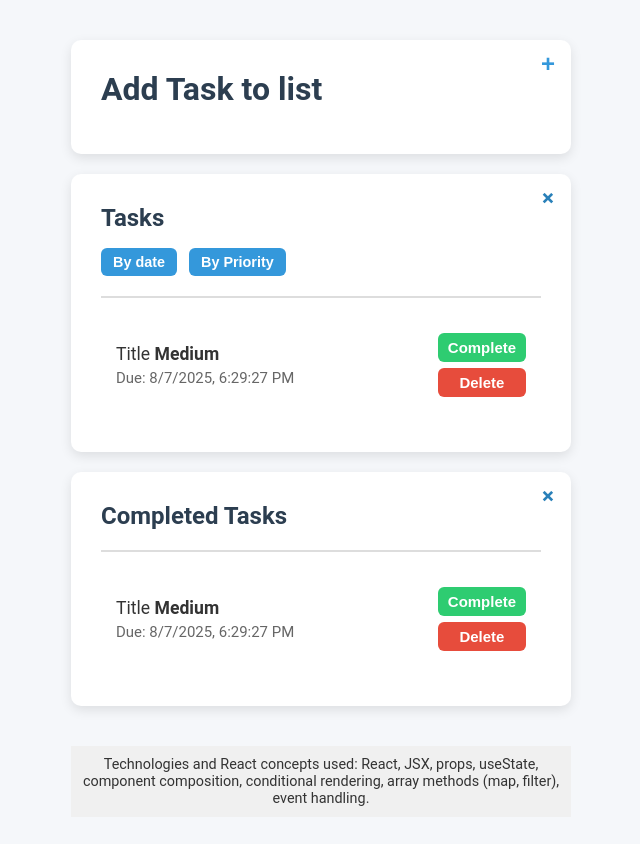
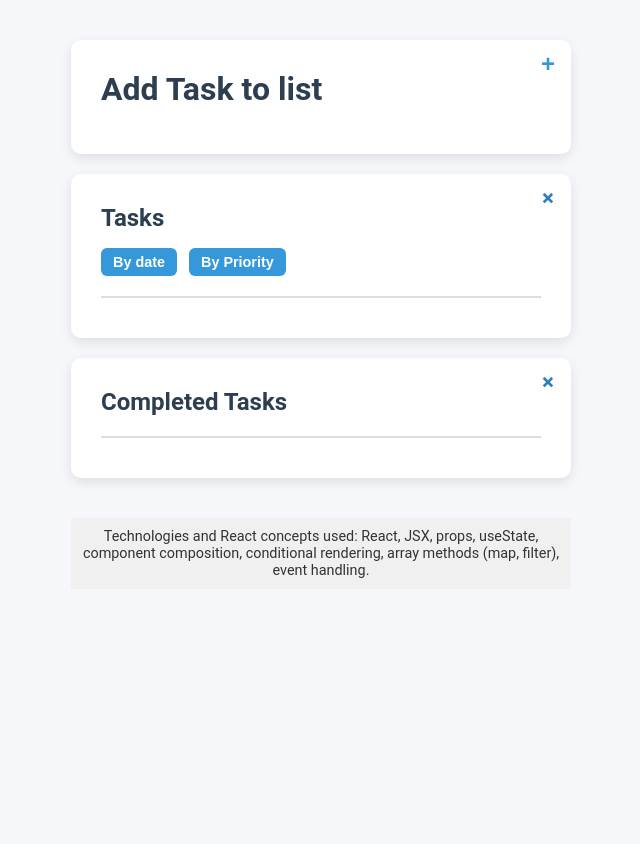
Before and after one commit to AlexCitron/react_js_edu, a React (Vite) app in the folder task_list_project/: page / in a window 1280 px wide. Shown: the top 844 px of the page, without its empty margins (319-959 px from the left). After the commit the page ends 800 px from the top, so only its background shows below. Built offline with nearby package versions, Linux system fonts and the light colour scheme.

Commit message:
REF Intermediate tasksList and completed tasksList excluded. List of tasks now dislplays tasks added.

```diff
--- a/task_list_project/src/App.jsx
+++ b/task_list_project/src/App.jsx
@@ -1,14 +1,18 @@
 import Footer from "./components/footer.jsx";
 import FormsContainer from "./components/forms.container.jsx";
+import {useState} from "react";
 
 export default function App() {
+    const [tasks, setTasks] = useState([]);
+    const [completedTasks, setCompletedTasks] = useState([]);
 
   return (
     <div className='app'>
-        <FormsContainer className='task-add-container'/>
-        <FormsContainer className='task-container'/>
-        <FormsContainer className='completed-task-container'/>
+        <FormsContainer className='task-add-container' setTasks={setTasks} tasks={tasks} />
+        <FormsContainer className='task-container' tasks={tasks} setTasks={setTasks} />
+        <FormsContainer className='completed-task-container' completedTasks={completedTasks} setCompletedTasks={setCompletedTasks} />
         <Footer />
+        {/*<button onClick={() => console.log(tasks)}>Check tasks</button>*/}
     </div>
   )
 }
--- a/task_list_project/src/components/add.tasks.form.jsx
+++ b/task_list_project/src/components/add.tasks.form.jsx
@@ -1,14 +1,47 @@
-export default function AddTaskForm() {
+import {useState} from "react";
+
+export default function AddTaskForm({setTasks, tasks}) {
+
+    const [title, setTitle] = useState('')
+    const [priority, setPriority] = useState('Low')
+    const [dueDate, setDueDate] = useState('')
+
+    function handleSubmit(e) {
+        e.preventDefault();
+        if(title.trim() && dueDate){
+            addTask({title, priority, dueDate})
+            setTitle("")
+            setPriority("Low")
+            setDueDate("")
+        }
+    }
+
+    function addTask(task) {
+        setTasks([...tasks, {...task, completed: false, id: Date.now()}])
+    }
+
     return (
-        <form action="" className='task-form'>
-            <input type='text' value={""} placeholder="Task title" required/>
-            <select value={""}>
+        <form action="" className='task-form' onSubmit={handleSubmit}>
+            <input
+                onChange={(e) => setTitle(e.target.value) }
+                type='text'
+                value={title}
+                placeholder="Task title"
+                required/>
+            <select
+                value={priority}
+                onChange={(e) => setPriority(e.target.value)}
+            >
                 <option value="High">High</option>
                 <option value="Medium">Medium</option>
                 <option value="Low">Low</option>
             </select>
-            <input type='datetime-local' required/>
-            <button type="submit">Add task</button>
+            <input
+                onChange={(e) => setDueDate(e.target.value)}
+                type='datetime-local'
+                value={dueDate}
+                required/>
+            <button type="submit" >Add task</button>
         </form>
         )
 }
--- a/task_list_project/src/components/current.tasks.form.jsx
+++ b/task_list_project/src/components/current.tasks.form.jsx
@@ -1,13 +1,9 @@
 import TaskList from "./task.list.jsx";
 
-export default function CurrentTaskForm() {
+export default function CurrentTaskForm({tasks, setTasks}) {
     return (
         <>
-            <div className="sort-controls">
-                <button className="sort-button">By date</button>
-                <button className="sort-button">By Priority</button>
-            </div>
-            <TaskList />
+            <TaskList tasks={tasks} setTasks={setTasks}/>
         </>
     )
 }
--- a/task_list_project/src/components/forms.container.jsx
+++ b/task_list_project/src/components/forms.container.jsx
@@ -1,11 +1,11 @@
 import { useState } from "react";
 import AddTaskForm from "./add.tasks.form.jsx";
-import CurrentTaskForm from "./current.tasks.form.jsx";
-import CompletedTasksForm from "./completed.tasks.form.jsx";
 import ButtonCloseOpenForm from "./button.close.form.jsx";
-import toggleSection from "../handlers/handle.ButtonCloseOpenClick.js";
+import toggleSection from "../handlers/toggleSection.js";
+import TaskList from "./task.list.jsx";
 
-export default function FormsContainer({className}) {
+
+export default function FormsContainer({className, tasks, setTasks, completedTasks, setCompletedTasks}) {
 
     const [openSection, setOpenSection] = useState({
         addTasksForm: false,
@@ -21,7 +21,7 @@ export default function FormsContainer({className}) {
                     <ButtonCloseOpenForm
                         className={`close-button${openSection.addTasksForm ? ' open' : ''}` }
                         onClick={() => toggleSection('addTasksForm', setOpenSection)} />
-                    {openSection.addTasksForm && <AddTaskForm />}
+                    {openSection.addTasksForm && <AddTaskForm tasks={tasks} setTasks={setTasks}/>}
                 </div>
             )
         case "task-container":
@@ -31,7 +31,11 @@ export default function FormsContainer({className}) {
                     <ButtonCloseOpenForm
                         className={`close-button${openSection.tasksForm ? ' open' : ''}` }
                         onClick={() => toggleSection('tasksForm', setOpenSection)}/>
-                    {openSection.tasksForm && <CurrentTaskForm />}
+                    <div className="sort-controls">
+                        <button className="sort-button">By date</button>
+                        <button className="sort-button">By Priority</button>
+                    </div>
+                    {openSection.tasksForm && <TaskList tasks={tasks} setTasks={setTasks}/>}
                 </div>
             )
         case "completed-task-container":
@@ -41,7 +45,7 @@ export default function FormsContainer({className}) {
                     <ButtonCloseOpenForm
                         className={`close-button${openSection.completedTasksForm ? ' open' : ''}` }
                         onClick={() => toggleSection('completedTasksForm', setOpenSection)} />
-                    {openSection.completedTasksForm && <CompletedTasksForm /> }
+                    {openSection.completedTasksForm && <TaskList completedTasks={completedTasks} setCompletedTasks={setCompletedTasks}/> }
                 </div>
             )
         default:
--- a/task_list_project/src/components/task.item.jsx
+++ b/task_list_project/src/components/task.item.jsx
@@ -1,9 +1,10 @@
-export default function TaskItem() {
+export default function TaskItem({task}) {
+    const {title, priority, dueDate} = task;
     return (
-        <li className="task-item">
+        <li className={`task-item ${priority.toLowerCase()}`}>
             <div className='task-info'>
-                <div>Title <strong>Medium</strong></div>
-                <div className='task-deadline'>Due: {new Date().toLocaleString()}</div>
+                <div>{title} <strong>{priority}</strong></div>
+                <div className={`task-deadline`}>Due: {dueDate}</div>
             </div>
             <div className='task-buttons'>
                 <button className='complete-button'>Complete</button>
--- a/task_list_project/src/components/task.list.jsx
+++ b/task_list_project/src/components/task.list.jsx
@@ -1,11 +1,13 @@
 import TaskItem from "./task.item.jsx";
 
-export default function TaskList(className) {
-
+export default function TaskList({tasks, setTasks, completedTasks, setCompletedTasks}) {
+      const passedTasksList = tasks ? tasks : completedTasks
     return (
         <div className='task-list'>
-            <ul className={className}>
-                <TaskItem />
+            <ul>
+                {passedTasksList && passedTasksList.map((task, index) => (
+                    <TaskItem task={task} key={index}/>
+                ))}
             </ul>
         </div>
     )
```
Also changed, not shown: task_list_project/src/handlers/toggleSection.js (renamed from task_list_project/src/handlers/handle.ButtonCloseOpenClick.js).
